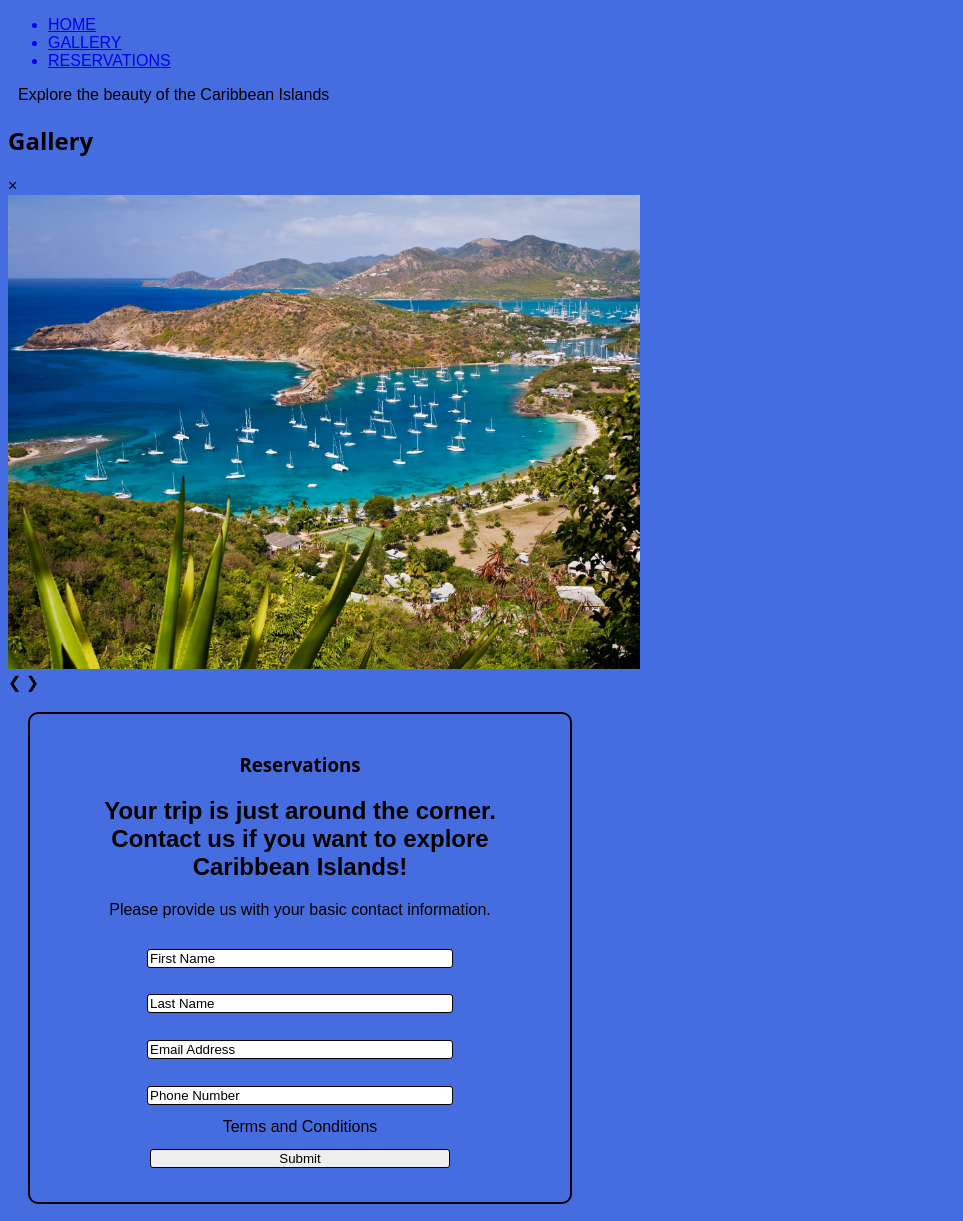
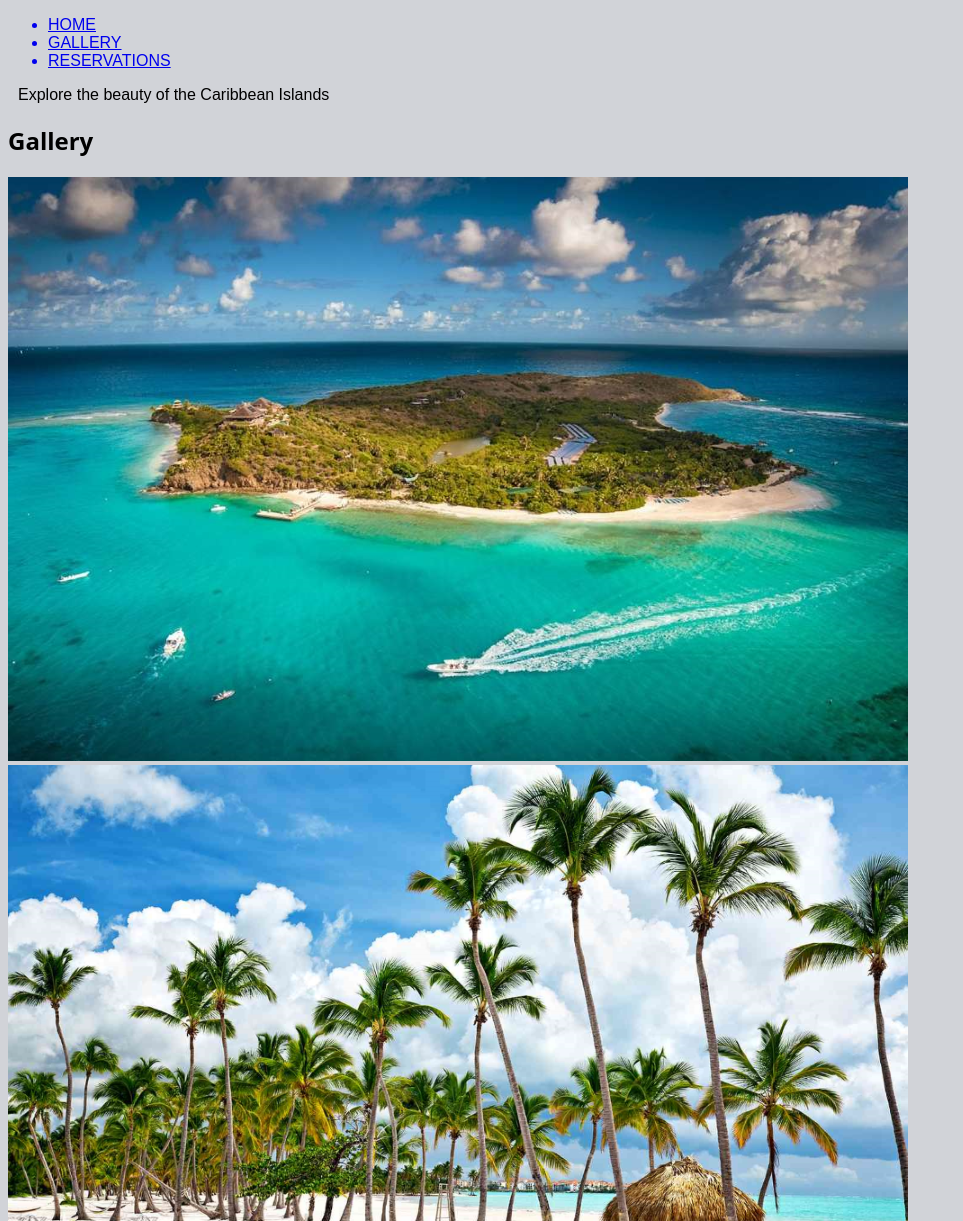
Before and after one commit to tanyagalas/JavaScript-Projects, a PHP site: page /one_page_website.html.html in a window 1280 px wide. Shown: the top 1221 px of the page, without its empty margins (0-963 px from the left). Run offline with PHP 8.4, Linux system fonts and the light colour scheme.

Commit message:
commit changes

```diff
--- a/Basic_JavaScript_Projects/one-page-website/JS/one_page_website.js
+++ b/Basic_JavaScript_Projects/one-page-website/JS/one_page_website.js
@@ -38,3 +38,16 @@ function openModal() {
     dots[slideIndex-1].className += " active";
     captionText.innerHTML = dots[slideIndex-1].alt;
   }
+  // Get all the images with the data-modal attribute
+var images = document.querySelectorAll('[data-modal]');
+
+// Loop through the images and add a click event listener to each one
+images.forEach(function(image) {
+  image.addEventListener('click', function() {
+    // Open the Modal
+    document.getElementById("myModal").style.display = "block";
+
+    // Call the currentSlide function with the slide index corresponding to the clicked image
+    currentSlide(parseInt(image.dataset.slide));
+  });
+});
--- /dev/null
+++ b/Basic_JavaScript_Projects/one-page-website/css/desktop.ini
@@ -0,0 +1,3 @@
+[LocalizedFileNames]
+styles.css=@styles,0
+css.css=@css,0
--- a/Basic_JavaScript_Projects/one-page-website/css/one_page_website.css
+++ b/Basic_JavaScript_Projects/one-page-website/css/one_page_website.css
@@ -1,7 +1,7 @@
 html {
   font-family: fantasy;
   font-size: 100%;
-  background-color: rgb(70, 109, 223);
+  background-color: rgb(209, 211, 216);
 }
 
 h1 {
@@ -56,3 +25,127 @@ footer {
   margin: 20px;
   text-align: center;
 }
+
+#nav {
+  width: 200px;
+  margin: 20px;
+  border: 2px solid rgb(24, 179, 231);
+  border-radius: 10px;
+}
+
+/* Homepage styles */
+#home {
+  width: 1000px;
+  margin: 10px;
+}
+
+/* Video styles */
+#video {
+  width: 800px;
+  margin: 20px;
+  border: 2px dashed red;
+  border-radius: 10px;
+  padding: 20px;
+  text-align: center;
+}
+
+/* Contact form styles */
+#contact {
+  width: 500px;
+  margin: 20px;
+  border: 2px solid black;
+  border-radius: 10px;
+  padding: 20px;
+  text-align: center;
+}
+
+/* Lightbox styles */
+.lightbox {
+  position: fixed;
+  top: 0;
+  left: 0;
+  width: 100%;
+  height: 100%;
+  background-color: rgba(122, 5, 5, 0.5);
+  display: flex;
+  justify-content: center;
+  align-items: center;
+}
+
+.lightbox img {
+  max-width: 90%;
+  max-height: 90%;
+  border-radius: 10px;
+  box-shadow: 0 0 10px rgba(221, 4, 4, 0.5);
+}
+/* Modal styles */
+.modal {
+  display: none;
+  position: fixed;
+  z-index: 1;
+  left: 0;
+  top: 0;
+  width: 100%;
+  height: 100%;
+  overflow: auto;
+  background-color: rgba(0,0,0,0.9);
+}
+
+.modal-content {
+  margin: auto;
+  display: block;
+  width: 80%;
+  max-width: 1200px;
+}
+
+/* Caption styles */
+#caption {
+  margin: auto;
+  display: block;
+  width: 80%;
+  max-width: 700px;
+  text-align: center;
+  color: #ccc;
+  padding: 10px 0;
+  height: 150px;
+}
+
+/* Next/prev buttons */
+.prev, .next {
+  cursor: pointer;
+  position: absolute;
+  top: 50%;
+  width: auto;
+  padding: 16px;
+  margin-top: -50px;
+  color: #fff;
+  font-weight: bold;
+  font-size: 24px;
+  transition: 0.6s ease;
+  border-radius: 0 3px 3px 0;
+  user-select: none;
+}
+
+.next {
+  right: 0;
+  border-radius: 3px 0 0 3px;
+}
+
+.prev:hover, .next:hover {
+  background-color: rgba(0,0,0,0.8);
+}
+
+/* Caption animation (hidden by default) */
+#caption .text {
+  opacity: 0;
+  transition: 0.6s ease;
+}
+
+/* Image animation (hover to see) */
+.img-hover-zoom {
+  transition: transform .5s;
+}
+
+.img-hover-zoom:hover {
+  transform: scale(1.1);
+}
--- a/Basic_JavaScript_Projects/one-page-website/one_page_website.html.html
+++ b/Basic_JavaScript_Projects/one-page-website/one_page_website.html.html
@@ -2,7 +2,7 @@
 <html lang="en">
 	<head>
 		<meta charset="utf-8">
-		<title>>Caribbean Islands Travel</title>
+		<title>Caribbean Islands Travel</title>
 		<link rel="stylesheet" href="css/one_page_website.css">
 		<script  src="JS/one_page_website.js" defer></script>
 	</head>
@@ -35,33 +35,34 @@
 		<section>
 			<div id="gallery">
 				<h1>Gallery</h1>
+				<img src="images/island_2.png" class="img-hover-zoom" data-modal="modal-1">
+  				<img src="images/island_3.png" class="img-hover-zoom" data-modal="modal-2">
 			</div>
 
-			<!-- LIGHTBOX -->
-	<div id="myModal" class="modal">
-		<span class="close cursor" onclick="closeModal()">&times;</span>
-		<div class="modal-content">
-
-		<div class="mySlides">
-			<div class="numbertext"></div>
-				<img src="images/island_1.png" style="width: 50%">
+			<!-- Modal HTML -->
+			<div id="modal-1" class="modal">
+			  <div class="modal-content">
+			    <span class="close">&times;</span>
+			    <img src="images/island_2.png">
+			      <p class="text">Caribbean Island</p>
+			    </div>
+			  </div>
 			</div>
 
-		<div class="mySlides">
-			<div class="numbertext"></div>
-				<img src="images/island_3.png" style="width:50%">
+			<div id="modal-2" class="modal">
+			  <div class="modal-content">
+			    <span class="close">&times;</span>
+			    <img src="images/island_3.png">
+			    <div id="caption">
+			      <p class="text">Beautiful Caribbean beach</p>
+			    </div>
+			  </div>
 			</div>
+			<!-- END Modal HTML -->
+		</section>
+		<!-- END GALLERY -->
 
-		<!-- Next/previous controls -->
-		<a class="prev" onclick="plusSlides(-1)">&#10094;</a>
-		<a class="next" onclick="plusSlides(1)">&#10095;</a>
-
-		</div>
-		</div>
-
-
-
-						<!-- RSVP -->
+		<!-- RSVP -->
 		<section>
 			<div id="contact">
 				<div>
@@ -95,6 +96,7 @@
 
 		<iframe width="560" height="315" src="https://www.youtube.com/embed/hRpxiDCZj8E" title="YouTube video player" frameborder="0" allow="accelerometer; autoplay; clipboard-write; encrypted-media; gyroscope; picture-in-picture" allowfullscreen title="2020 BMW M4 CS Coupe"></iframe>
 
+
 		<!-- FOOTER -->
 		<div>
 			www.caribbeanislandstravel.com &nbsp;|&nbsp; &copy; 2018
```
Also changed, not shown: other parts of Basic_JavaScript_Projects/one-page-website/css/one_page_website.css (+0 -31 lines), Basic_JavaScript_Projects/one-page-website/css/styles.css (deleted, +0 -11 lines), Basic_JavaScript_Projects/one-page-website/images/background.jpg (added), Basic_JavaScript_Projects/one-page-website/images/island_2.png, Basic_JavaScript_Projects/one-page-website/images/island_3.png.
